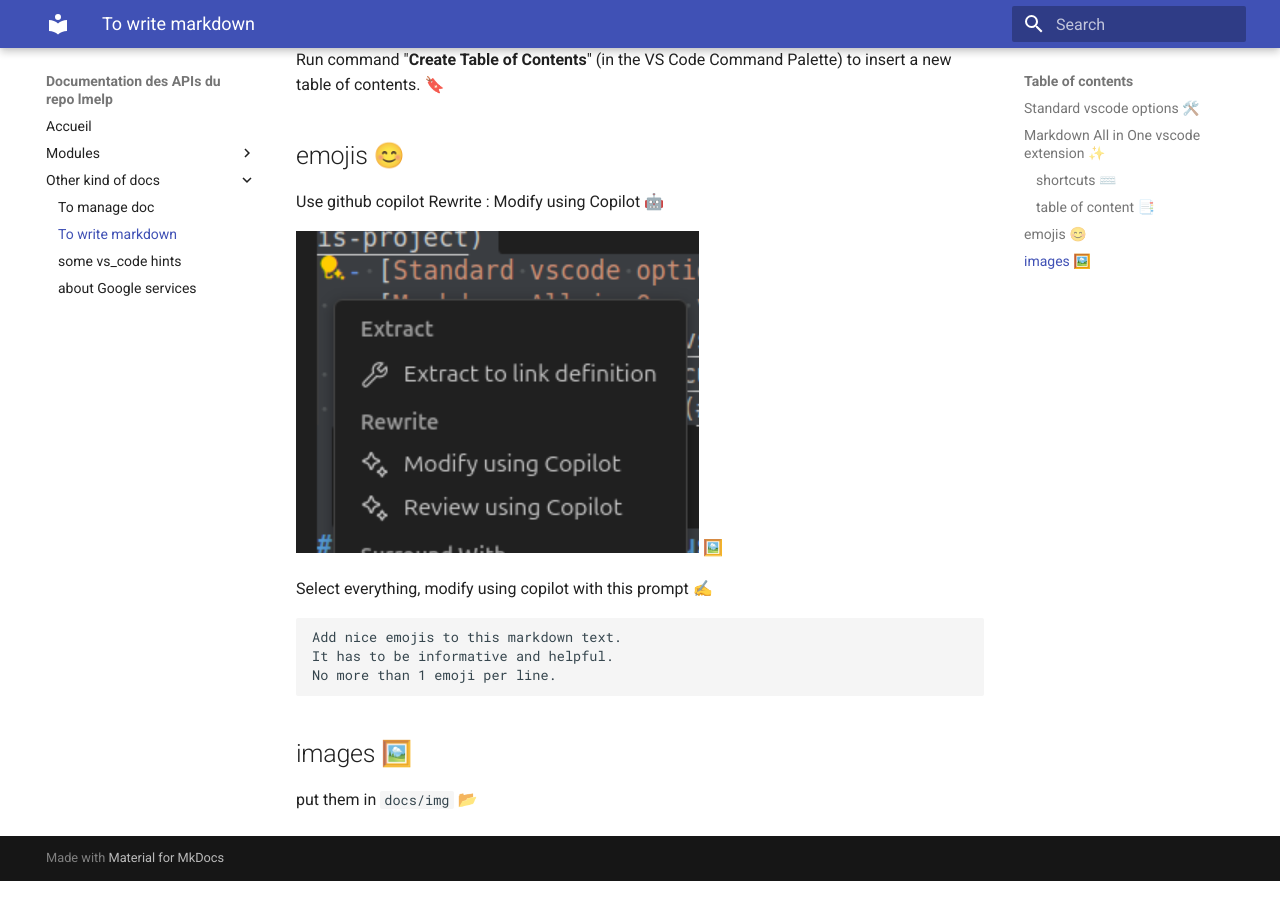
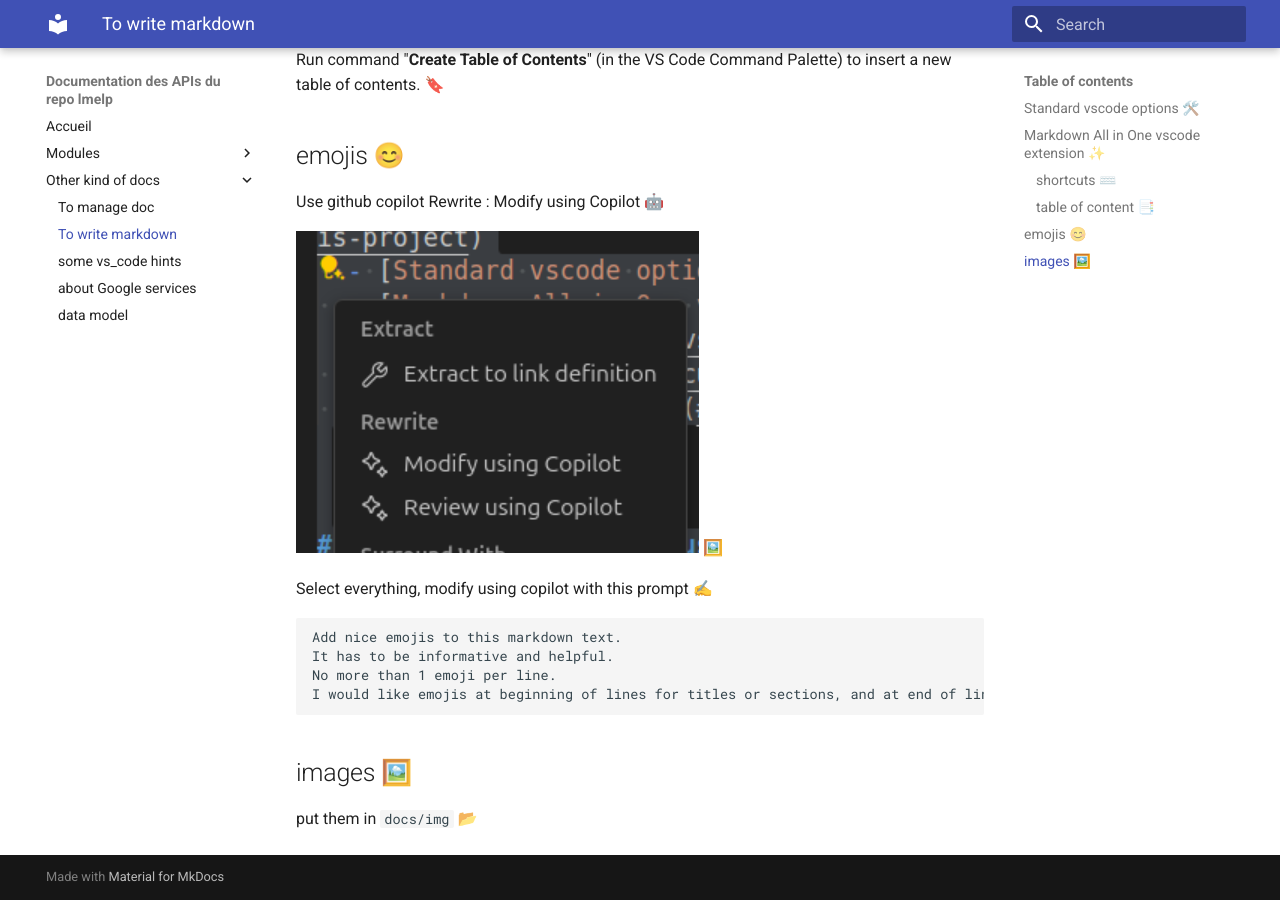
Before and after one commit to castorfou/lmelp, an MkDocs documentation site: the page built from docs/readme_markdown.md, in a window 1280 px wide and 900 px high, scrolled down 842 px. Built offline with MkDocs 1.6.1 and Material for MkDocs 9.7.7, drawn with Linux system fonts in a browser that asks for light colours.

Commit message:
data model

````diff
--- a/docs/readme_markdown.md
+++ b/docs/readme_markdown.md
@@ -36,6 +36,7 @@
 Add nice emojis to this markdown text.
 It has to be informative and helpful.
 No more than 1 emoji per line.
+I would like emojis at beginning of lines for titles or sections, and at end of line for regular lines.
 ```
 
 ## images 🖼️
--- a/mkdocs.yml
+++ b/mkdocs.yml
@@ -15,6 +15,7 @@
       - To write markdown: readme_markdown.md
       - some vs_code hints: readme_vscode_hints.md
       - about Google services: readme_google.md
+      - data model: readme_data_model.md
 theme:
   name: material
 
````
Also changed, not shown: docs/readme_data_model.md (added, +5 -0 lines).
